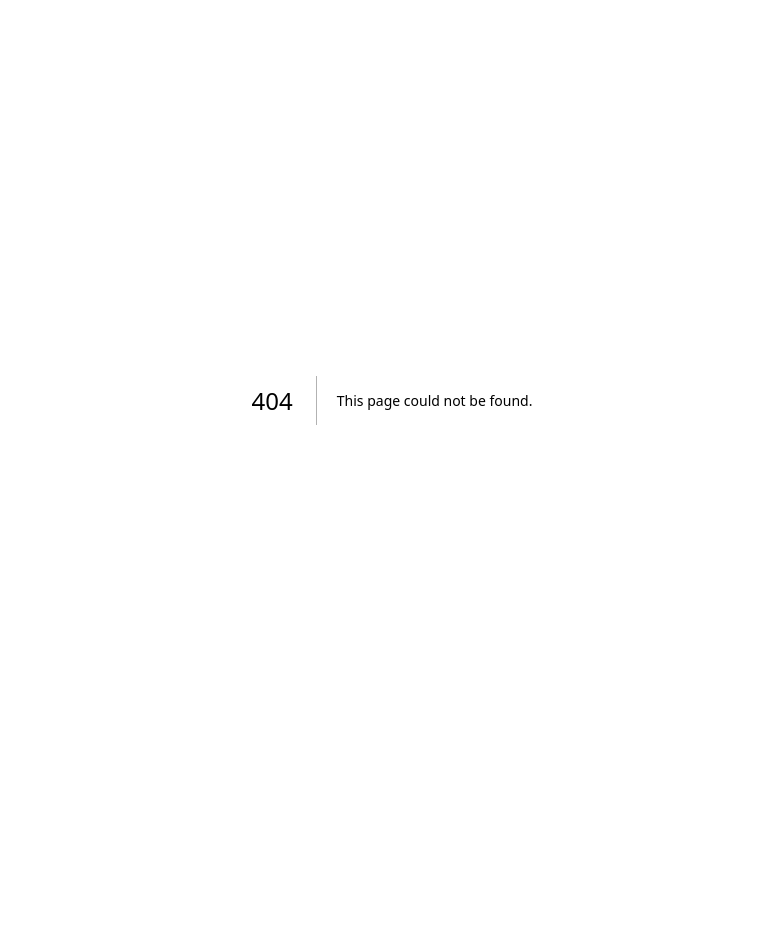
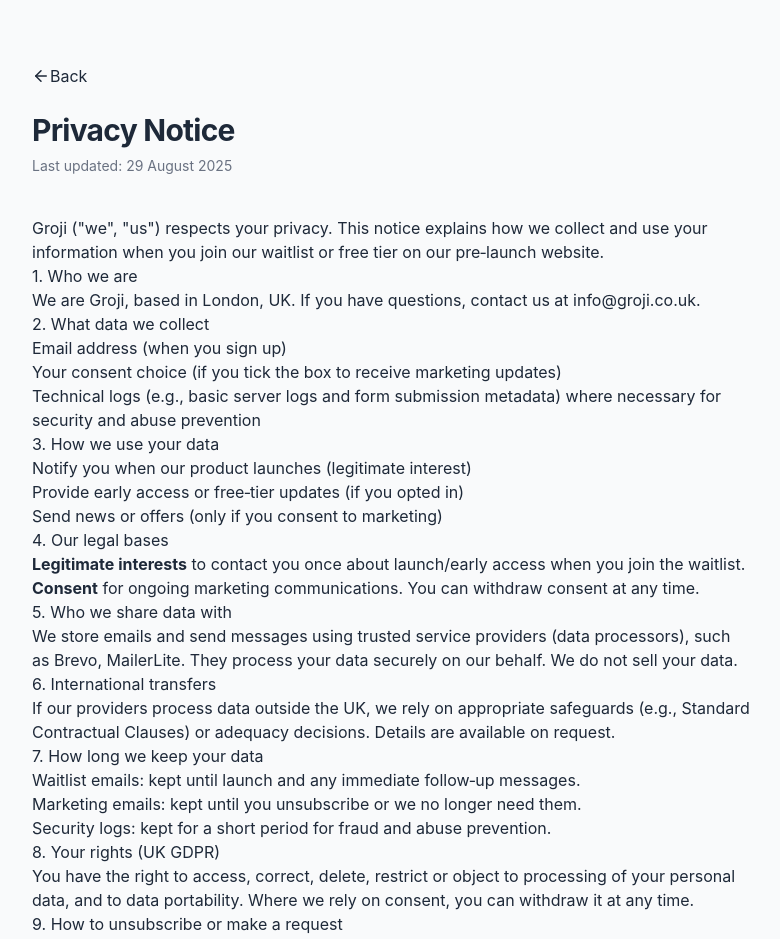
Before and after one commit to m-mcaulay/groji-website, a Next.js app: page /privacy-policy in a window 1280 px wide. Before the commit this address had no page. Shown: the top 939 px of the page, without its empty margins (248-1028 px from the left). Before the commit the page ends 800 px from the top, so only its background shows below. Built offline with nearby package versions, Linux system fonts and the light colour scheme.

Commit message:
Add privacy policy page

```diff
--- /dev/null
+++ b/app/privacy-policy/page.tsx
@@ -0,0 +1,134 @@
+import { ArrowLeft } from "lucide-react";
+import Link from "next/link";
+
+export default function PrivacyPage() {
+  // ---- Quick edits: set your details here ----
+  const COMPANY = "Groji";
+  const CITY_COUNTRY = "London, UK";
+  const CONTACT_EMAIL = "info@groji.co.uk";
+  const PROVIDERS = ["Brevo", "MailerLite"]; // list your processors
+  const UPDATED = "29 August 2025"; // e.g., "29 August 2025"
+
+  return (
+    <main className="min-h-screen bg-gray-50 text-gray-800">
+      <section className="mx-auto max-w-3xl px-6 py-16">
+        <Link
+          href="/"
+          className="hover:underline hover:text-blue-600 flex items-center"
+        >
+          <span className="inline-block">
+            <ArrowLeft size={18} />
+          </span>{" "}
+          <span className="text-md">Back</span>
+        </Link>
+        <header className="mb-10 mt-6">
+          <h1 className="text-3xl font-bold tracking-tight">Privacy Notice</h1>
+          <p className="mt-2 text-sm text-gray-500">Last updated: {UPDATED}</p>
+        </header>
+
+        <article className="prose prose-gray max-w-none">
+          <p>
+            {COMPANY} (&quot;we&quot;, &quot;us&quot;) respects your privacy.
+            This notice explains how we collect and use your information when
+            you join our waitlist or free tier on our pre‑launch website.
+          </p>
+
+          <h2>1. Who we are</h2>
+          <p>
+            We are {COMPANY}, based in {CITY_COUNTRY}. If you have questions,
+            contact us at{" "}
+            <a href={`mailto:${CONTACT_EMAIL}`}>{CONTACT_EMAIL}</a>.
+          </p>
+
+          <h2>2. What data we collect</h2>
+          <ul>
+            <li>Email address (when you sign up)</li>
+            <li>
+              Your consent choice (if you tick the box to receive marketing
+              updates)
+            </li>
+            <li>
+              Technical logs (e.g., basic server logs and form submission
+              metadata) where necessary for security and abuse prevention
+            </li>
+          </ul>
+
+          <h2>3. How we use your data</h2>
+          <ul>
+            <li>Notify you when our product launches (legitimate interest)</li>
+            <li>Provide early access or free‑tier updates (if you opted in)</li>
+            <li>Send news or offers (only if you consent to marketing)</li>
+          </ul>
+
+          <h2>4. Our legal bases</h2>
+          <ul>
+            <li>
+              <strong>Legitimate interests</strong> to contact you once about
+              launch/early access when you join the waitlist.
+            </li>
+            <li>
+              <strong>Consent</strong> for ongoing marketing communications. You
+              can withdraw consent at any time.
+            </li>
+          </ul>
+
+          <h2>5. Who we share data with</h2>
+          <p>
+            We store emails and send messages using trusted service providers
+            (data processors), such as {PROVIDERS.join(", ")}. They process your
+            data securely on our behalf. We do not sell your data.
+          </p>
+
+          <h2>6. International transfers</h2>
+          <p>
+            If our providers process data outside the UK, we rely on appropriate
+            safeguards (e.g., Standard Contractual Clauses) or adequacy
+            decisions. Details are available on request.
+          </p>
+
+          <h2>7. How long we keep your data</h2>
+          <ul>
+            <li>
+              Waitlist emails: kept until launch and any immediate follow‑up
+              messages.
+            </li>
+            <li>
+              Marketing emails: kept until you unsubscribe or we no longer need
+              them.
+            </li>
+            <li>
+              Security logs: kept for a short period for fraud and abuse
+              prevention.
+            </li>
+          </ul>
+
+          <h2>8. Your rights (UK GDPR)</h2>
+          <p>
+            You have the right to access, correct, delete, restrict or object to
+            processing of your personal data, and to data portability. Where we
+            rely on consent, you can withdraw it at any time.
+          </p>
+
+          <h2>9. How to unsubscribe or make a request</h2>
+          <p>
+            Every email includes an unsubscribe link. You can also email{" "}
+            <a href={`mailto:${CONTACT_EMAIL}`}>{CONTACT_EMAIL}</a> to
+            unsubscribe or make a data rights request.
+          </p>
+
+          <h2>10. Children</h2>
+          <p>
+            Our waitlist is not intended for children under 16. We do not
+            knowingly collect data from children.
+          </p>
+
+          <h2>11. Changes to this notice</h2>
+          <p>
+            We may update this notice from time to time. We will post the new
+            version here and update the date above.
+          </p>
+        </article>
+      </section>
+    </main>
+  );
+}
```
